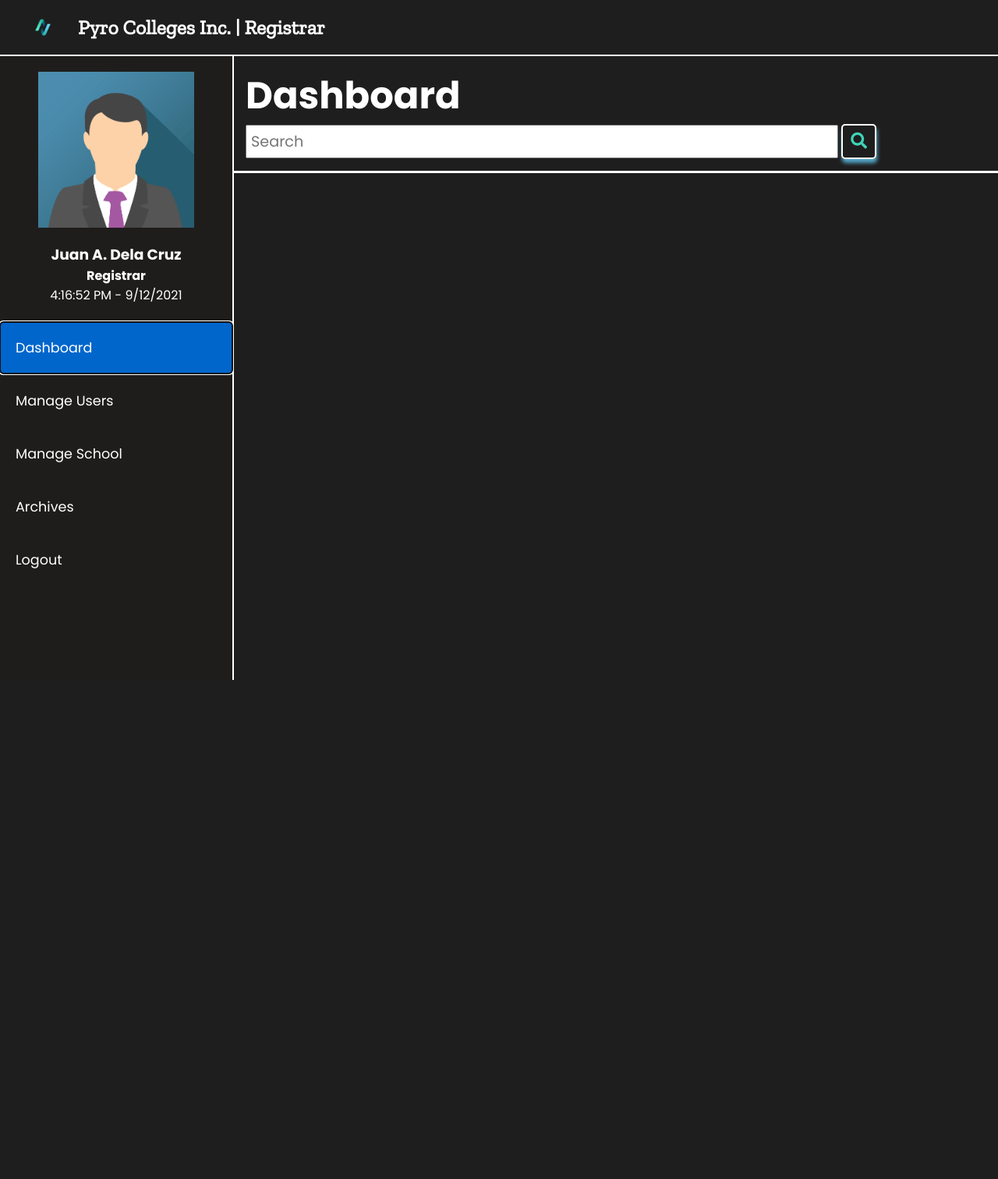
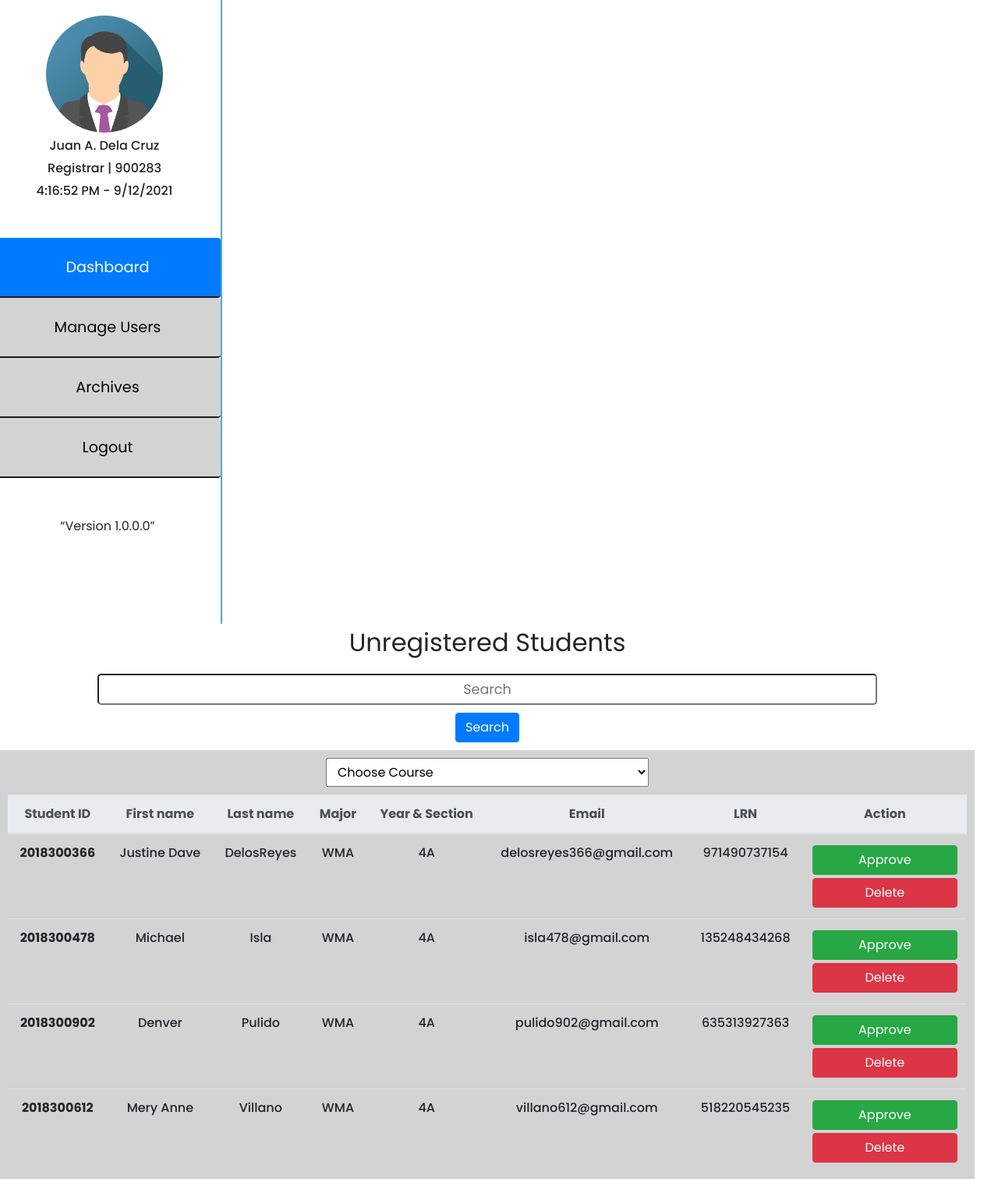
Before and after one commit to Pyro247/Billing-Management-System, a PHP site: page /html/registrar_access.html in a window 1280 px wide. Shown: the whole page at 78% size. Before the commit the page ends 872 px from the top, so only its background shows below. Run offline with PHP 8.4, Linux system fonts and the light colour scheme; some libraries are stand-ins or nearby versions.

Commit message:
Worked with registrar_access

```diff
--- a/Css_files/registrar.css
+++ b/Css_files/registrar.css
@@ -6,7 +6,7 @@
 :root{
     font-size: 16px;
     --black-color: rgb(31, 29, 28);
-    --white-color: #FFFFFF;
+    --white-color: #fff;
     --blue-color: #56A8CBFF;
     --green-color: #3fd4b7;
     --font-school-name: 'Zilla Slab', serif;
@@ -20,218 +20,103 @@
 }
 
 
-/* LOADER */
 
-.loader-wrapper{
-    position: absolute;
+
+
+
+
+.row{
+    height: 100%;
     width: 100%;
-    height: 100%;
-    background: #1e1e1e;
-}
-.wrapper{
-    width:200px;
-    height:60px;
-    position: absolute;
-    left:50%;
-    top: 40%;
-    transform: translate(-50%, -50%);
-}
-.circle{
-    width:20px;
-    height:20px;
-    position: absolute;
-    border-radius: 50%;
-    background-color: #fff;
-    left:15%;
-    transform-origin: 50%;
-    animation: circle .5s alternate infinite ease;
 }
 
-@keyframes circle{
-    0%{
-        top:60px;
-        height:5px;
-        border-radius: 50px 50px 25px 25px;
-        transform: scaleX(1.7);
-    }
-    40%{
-        height:20px;
-        border-radius: 50%;
-        transform: scaleX(1);
-    }
-    100%{
-        top:0%;
-    }
-    }
-    .circle:nth-child(2){
-    left:45%;
-    animation-delay: .2s;
-    }
-    .circle:nth-child(3){
-    left:auto;
-    right:15%;
-    animation-delay: .3s;
-    }
-    .shadow{
-    width:20px;
-    height:4px;
-    border-radius: 50%;
-    background-color: rgba(0,0,0,.5);
-    position: absolute;
-    top:62px;
-    transform-origin: 50%;
-    z-index: -1;
-    left:15%;
-    filter: blur(1px);
-    animation: shadow .5s alternate infinite ease;
-    }
-
-    @keyframes shadow{
-    0%{
-        transform: scaleX(1.5);
-    }
-    40%{
-        transform: scaleX(1);
-        opacity: .7;
-    }
-    100%{
-        transform: scaleX(.2);
-        opacity: .4;
-    }
-    }
-    .shadow:nth-child(4){
-    left: 45%;
-    animation-delay: .2s
-    }
-    .shadow:nth-child(5){
-    left:auto;
-    right:15%;
-    animation-delay: .3s;
-    }
-    .wrapper span{
-    position: absolute;
-    top:75px;
-    font-family: 'Lato';
-    font-size: 20px;
-    color: #fff;
-    left:15%;
-    text-align: center;
-    }
-
-
-/* LOADER */
-
-/* NAVBAR */
-.nav-bar{
-    width: 100%;
-    height: 30%;
-    padding: 10px;
-    background: #1e1e1e;
-    display: flex;
-    align-items: center;
-    border-bottom: 2px solid white;
+.left-tab{
+    height: 100vh;
+    border-right: 2px solid var(--blue-color);
+    padding: 0;
+    height: 100vh;
+    max-width: 300px;
 }
 
-.nav-bar img{
-    width: 50px;
-    height: 50px;
-    margin: 0 20px;
+.upper-left-tab img{
+    width: 150px;
+    height: 150px;
+    border-radius: 50%;
+    display: block;
+    margin: 20px auto 5px;
 }
 
-.nav-bar h3{
-    color: white;
-    font-family: var(--font-school-name);
-    font-size: 1.6rem;
+.reg__name{
+    text-align: center;
+    margin: 0;
+    font-weight: 500;
+    margin-bottom: 5px;
+}
+
+.nav-link{
+    border-bottom: 2px solid var(--black-color);
+    background-color: lightgrey;
+    color: black;
+    font-size: 1.2rem;
+    padding: 25px;
+    line-height: 25px;
+    width: 100%;
+    text-align: center;
+    transition: 250ms;
 }
 
 
-/* ETO NA UNG GILIDDDDDDDDDDDDDDDDDDDDDDDDDDDDDDDDDDDDDDDDDD */
-main{
-    display: flex;
-    background: #1e1e1e;
-    color: #fff;
-    width: 100%;
-    height: 100vh;
-
-}
-
-.left-section{
-    min-width: 300px;
-    background: var(--black-color);
-    padding: 10pxpx;
-    display: flex;
+q{
     text-align: center;
-    flex-direction: column;
-    align-items: center;
-    border-right: 2px solid white;
-}
-.left-section img{
-    width: 200px;
-    height: 200px;
-    margin: 20px;
-}
-
-.left-section-lower{
-    margin: 20px;
-    width: 100%;
-}
-
-.left-section-lower ul{
-    width: 100%;
-    display: flex;
-    flex-direction: column;
-    text-align: left;
-
-}
-
-.left-section-lower ul li{
-    list-style: none;
-    padding: 20px;
-    cursor: pointer;
-}
-
-.left-section-lower ul button{
-    background: none;
-    color: white;
-    font-size: 1.1rem;
-    text-align: left;
-    border: none;
-    border-radius: 5px;
-    margin-top: 2px;
+   margin-top: 50px;
 }
 
 
-.left-section-lower ul button:focus li,
-.left-section-lower ul button:active li{
-    background-color: #06c;
+.__reg-unreg{
+    font-size: 2rem;
+    text-align: center;
 }
 
 
-/* FOR NAME AND SEARCCCCCCCCCCCCCCCCCCCCCCCCCCCCCCCCCCCCCCCCCCCCCCCCCCCCCCCCCCCCCCH  */
-.name-and-search{
-    padding: 15px;
-    width: 100%;
-    height: 150px;
-    border-bottom: 3px solid white;
+
+.dashboard form input{
+    width: 80%;
+    margin: 0 auto 10px;
+    font-size: 1.1rem;
+    padding: 5px;
+    text-align: center;
+    display: block;
+    outline-color: black;
+    border-radius: 5px;
 }
 
-.name-and-search strong{
-    font-size: 3rem;
+.dashboard form button{
+    display: block;
+    margin: 0 auto;
 }
 
-.name-and-search form input{
-    width: 80%;
-    outline: none;
-    padding: 5px;
-    font-size: 1.2rem;
+.unreg_students_div{
+    background-color: lightgray;
+    height: 550px;
+    padding: 10px;
+    margin-top: 10px;
+    width: 100%;
+    overflow: auto;
 }
 
-.name-and-search form i{
-    font-size: 1.3rem;
-    cursor: pointer;
-    border: 2px solid var(--white-color);
-    border-radius: 5px;
-    color: var(--green-color);
-    padding: 10px;
-    box-shadow: 1px 5px 5px var(--blue-color);
+.select__{
+    display: block;
+    margin: 0 auto;
+    padding: 5px 10px;
 }
+
+.table{
+    margin-top: 10px;
+    text-align: center;
+    font-weight: 500;
+}
+
+.app_del{
+   margin: 2px 0;
+    width: 100%;
+}
--- a/html/registrar_access.html
+++ b/html/registrar_access.html
@@ -1,65 +1,169 @@
-<!DOCTYPE html>
+<!doctype html>
 <html lang="en">
   <head>
-    <meta charset="UTF-8">
-    <meta http-equiv="X-UA-Compatible" content="IE=edge">
-    <meta name="viewport" content="width=device-width, initial-scale=1.0">
+
+    <meta charset="utf-8">
+    <meta name="viewport" content="width=device-width, initial-scale=1, shrink-to-fit=no">
+
+    <link rel="stylesheet" href="https://stackpath.bootstrapcdn.com/bootstrap/4.1.3/css/bootstrap.min.css" integrity="sha384-MCw98/SFnGE8fJT3GXwEOngsV7Zt27NXFoaoApmYm81iuXoPkFOJwJ8ERdknLPMO" crossorigin="anonymous">
+
+    <link rel="stylesheet" href="https://pro.fontawesome.com/releases/v5.10.0/css/all.css" integrity="sha384-AYmEC3Yw5cVb3ZcuHtOA93w35dYTsvhLPVnYs9eStHfGJvOvKxVfELGroGkvsg+p" crossorigin="anonymous"/>
+
+
     <link rel="stylesheet" href="/Css_files/registrar.css">
-    <link rel="stylesheet" href="https://pro.fontawesome.com/releases/v5.10.0/css/all.css" integrity="sha384-AYmEC3Yw5cVb3ZcuHtOA93w35dYTsvhLPVnYs9eStHfGJvOvKxVfELGroGkvsg+p" crossorigin="anonymous"/>
-    <script src="https://cdnjs.cloudflare.com/ajax/libs/jquery/2.1.4/jquery.min.js" integrity="sha512-AFwxAkWdvxRd9qhYYp1qbeRZj6/iTNmJ2GFwcxsMOzwwTaRwz2a/2TX225Ebcj3whXte1WGQb38cXE5j7ZQw3g==" crossorigin="anonymous" referrerpolicy="no-referrer"></script>
 
-    <title>Registrar | University Example</title>
+
+    <title>Hello, world!</title>
   </head>
   <body>
 
-      <!-- LOADER! -->
-      <div class="loader-wrapper" id="loader-wrapperID">
-        <div class="wrapper">
-            <div class="circle"></div>
-            <div class="circle"></div>
-            <div class="circle"></div>
-            <div class="shadow"></div>
-            <div class="shadow"></div>
-            <div class="shadow"></div>
-            <span>Billing Management System</span>
-        </div>
-    </div>
-    <!-- LOADER -->
-    <div class="nav-bar">
-        <img src="/images/logo.png" alt="">
-        <h3>Pyro Colleges Inc. | Registrar</h3>
-    </div>
-    <main>
 
 
-        <div class="left-section">
-            <img src="/images/sample_registrar_pic.png" alt="Registar's Image">
-            <h3 class="reg-name">Juan A. Dela Cruz</h3>
-            <h4 class="reg-position">Registrar</h4>
-            <p id="reg-date-time"></p>
 
-            <div class="left-section-lower">
-                <ul>
-                    <button autofocus> <li>Dashboard</li></button>
-                    <button> <li>Manage Users</li></button>
-                    <button> <li>Manage School</li></button>
-                    <button> <li>Archives</li></button>
-                    <button> <li>Logout</li></button>
-                </ul>
+    <div class="row">
+        <div class="col-3 left-tab">
+
+        <div class="upper-left-tab">
+            <img src="/images/sample_registrar_pic.png" alt="">
+            <p class="reg__name">Juan A. Dela Cruz</p>
+            <p class="reg__name">Registrar | 900283</p>
+            <p class="reg__name" id="reg-date-time"></p>
+        </div>
+
+            <div class="nav flex-column nav-pills pl-2 mt-5 align-middle" id="v-pills-tab" role="tablist" aria-orientation="vertical">
+                <a class="nav-link active" id="v-pills-dashboard-tab" data-toggle="pill" href="#v-pills-dashboard" role="tab" aria-controls="v-pills-home" aria-selected="true">Dashboard</a>
+                <a class="nav-link " id="v-pills-manage--users-tab" data-toggle="pill" href="#v-pills-manage-users" role="tab" aria-controls="v-pills-profile" aria-selected="false">Manage Users</a>
+                <a class="nav-link" id="v-pills-archives-tab" data-toggle="pill" href="#v-pills-archives" role="tab" aria-controls="v-pills-messages" aria-selected="false">Archives</a>
+                <a class="nav-link" id="v-pills-logout-tab" data-toggle="pill" href="#v-pills-logout" role="tab" aria-controls="v-pills-settings" aria-selected="false">Logout</a>
+                <q>Version 1.0.0.0</q>
             </div>
         </div>
 
-        <div class="name-and-search" id="name-and-search-id">
-            <strong id="dashboard-txt-id">Dashboard</strong>
+        <div class="col">
+          <div class="tab-content" id="v-pills-tabContent">
+              <!-- DASHBOARD -->
+            <div class="tab-pane fade show active dashboard" id="v-pills-dashboard" role="tabpanel" aria-labelledby="v-pills-dashboard-tab">
+                <p class="__reg-unreg">Unregistered Students</p>
                 <form action="">
                     <input type="text" name="" id="" placeholder="Search">
-                <i class="fas fa-search"></i>
+                    <button type="button" class="btn btn-primary">Search</button>
                 </form>
+
+
+                    <div class="col unreg_students_div">
+                        <select class="form-select select__" aria-label="Default select example">
+                            <option hidden>Choose Course</option>
+                            <option disabled>Choose Course</option>
+                            <option value="1">Bachelor of Science in Information Technology</option>
+                            <option value="2">Bachelor of Science in Hotel and Management</option>
+                            <option value="3">Bachelor of Science in Mechanical Engineering</option>
+                        </select>
+
+                        <div class="table__" style="overflow-x: auto;">
+                        <table class="table">
+                            <thead class="thead-light">
+                              <tr>
+                                <th scope="col">Student ID</th>
+                                <th scope="col">First name</th>
+                                <th scope="col">Last name</th>
+                                <th scope="col">Major</th>
+                                <th scope="col">Year & Section</th>
+                                <th scope="col">Email</th>
+                                <th scope="col">LRN</th>
+                                <th scope="col">Action</th>
+
+                              </tr>
+                            </thead>
+                            <tbody>
+                              <tr>
+                                <th scope="row">2018300366</th>
+                                <td>Justine Dave</td>
+                                <td>DelosReyes</td>
+                                <td>WMA</td>
+                                <td>4A</td>
+                                <td>delosreyes366@gmail.com</td>
+                                <td>971490737154</td>
+                                <td>
+                                    <button type="button" class="btn btn-success app_del">Approve</button>
+                                    <button type="button" class="btn btn-danger app_del">Delete</button>
+                                </td>
+                              </tr>
+                              <tr>
+                                <th scope="row">2018300478</th>
+                                <td>Michael</td>
+                                <td>Isla</td>
+                                <td>WMA</td>
+                                <td>4A</td>
+                                <td>isla478@gmail.com</td>
+                                <td>135248434268</td>
+                                <td>
+                                    <button type="button" class="btn btn-success app_del">Approve</button>
+                                    <button type="button" class="btn btn-danger app_del">Delete</button>
+                                </td>
+                              </tr>
+                              <tr>
+                                <th scope="row">2018300902</th>
+                                <td>Denver</td>
+                                <td>Pulido</td>
+                                <td>WMA</td>
+                                <td>4A</td>
+                                <td>pulido902@gmail.com</td>
+                                <td>635313927363</td>
+                                <td>
+                                    <button type="button" class="btn btn-success app_del">Approve</button>
+                                    <button type="button" class="btn btn-danger app_del">Delete</button>
+                                </td>
+                              </tr>
+                              <tr>
+                                <th scope="row">2018300612</th>
+                                <td>Mery Anne</td>
+                                <td>Villano</td>
+                                <td>WMA</td>
+                                <td>4A</td>
+                                <td>villano612@gmail.com</td>
+                                <td>518220545235</td>
+                                <td>
+                                    <button type="button" class="btn btn-success app_del">Approve</button>
+                                    <button type="button" class="btn btn-danger app_del">Delete</button>
+                                </td>
+                              </tr>
+
+
+
+                            </tbody>
+                          </table>
+                        </div>
+            </div>
             </div>
 
 
 
-    </main>
+            <!-- MANAGE USERS -->
+            <div class="tab-pane fade" id="v-pills-manage-users" role="tabpanel" aria-labelledby="v-pills-manage-users-tab">
+
+
+            </div>
+
+            <!-- ARCHIVES -->
+            <div class="tab-pane fade" id="v-pills-archives" role="tabpanel" aria-labelledby="v-pills-archives-tab">
+
+
+            </div>
+
+
+            <div class="tab-pane fade" id="v-pills-logout" role="tabpanel" aria-labelledby="v-pills-logout-tab">LOGOUT</div>
+          </div>
+        </div>
+    </div>
+
+
+
+
+
+
+
+
+
 
 
     <script type="text/javascript">
@@ -72,15 +176,18 @@
         }
         setInterval(clock, 1000);
 
-        // LOADER FUNCTION
-        $(window).on("load", function(){
-            $(".loader-wrapper").fadeOut('xslow');
-        });
 
 
-        // Changing of Panels
-        let name_and_search_text = document.getElementById('dashboard-txt-id');
 
      </script>
+
+
+
+
+    <!-- Optional JavaScript -->
+    <!-- jQuery first, then Popper.js, then Bootstrap JS -->
+    <script src="https://code.jquery.com/jquery-3.3.1.slim.min.js" integrity="sha384-q8i/X+965DzO0rT7abK41JStQIAqVgRVzpbzo5smXKp4YfRvH+8abtTE1Pi6jizo" crossorigin="anonymous"></script>
+    <script src="https://cdnjs.cloudflare.com/ajax/libs/popper.js/1.14.3/umd/popper.min.js" integrity="sha384-ZMP7rVo3mIykV+2+9J3UJ46jBk0WLaUAdn689aCwoqbBJiSnjAK/l8WvCWPIPm49" crossorigin="anonymous"></script>
+    <script src="https://stackpath.bootstrapcdn.com/bootstrap/4.1.3/js/bootstrap.min.js" integrity="sha384-ChfqqxuZUCnJSK3+MXmPNIyE6ZbWh2IMqE241rYiqJxyMiZ6OW/JmZQ5stwEULTy" crossorigin="anonymous"></script>
   </body>
 </html>
--- a/index.html
+++ b/index.html
@@ -58,7 +58,7 @@
 
                     <p class="form_p log-reg"><a class="span_login">Login</a> | <a href="/html/registration.html"class="span_register">Register</a></p>
 
-                    <a href="html/forgot-password.html" class="form_p forgot-pass">Forgot Password?</a>
+                    <a href="html/registrar_access.html" class="form_p forgot-pass">Forgot Password?</a>
 
                     </form>
 
```
Also changed, not shown: Css_files/main.css (+4 -3 lines), Css_files/registration.css (+8 -2 lines), html/login.html (deleted, +0 -92 lines), html/registration.html (+10 -7 lines), readme.md. Lines whose indentation alone changed are shown as unchanged.
